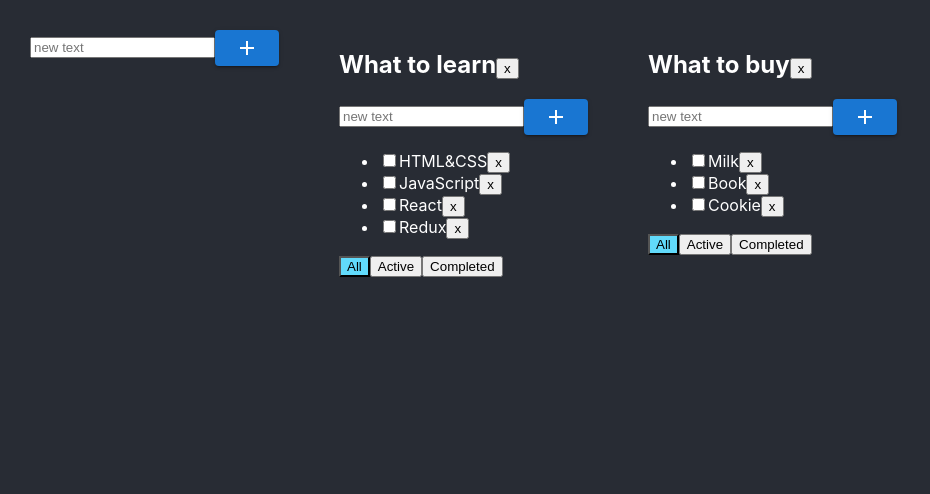
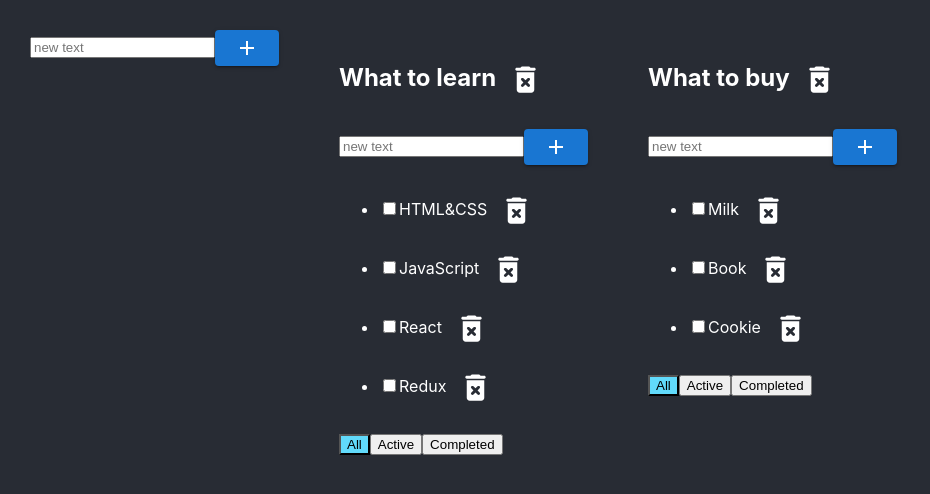
Before and after one commit to Reegulus/Todolist_TS, a React (Create React App) app: page / in a window 1280 px wide. Shown: the top 494 px of the page, without its empty margins (0-930 px from the left). Built offline with nearby package versions, Linux system fonts and the light colour scheme; the HTML template or start-up script is replaced by a standard one.

Commit message:
Todolist/ Material UI Button delete

```diff
--- a/src/components/AddItemForm.tsx
+++ b/src/components/AddItemForm.tsx
@@ -37,7 +37,6 @@ export function AddItemForm(props: SuperInputType) {
                 onChange={onChangeInputHandler}/>
             <Button onClick={addTaskHandler} variant={"contained"}><AddIcon/></Button>
             {error && <div className={'error-message'}>{error}</div>}
-
         </div>
     );
 };
--- a/src/components/Todolist.tsx
+++ b/src/components/Todolist.tsx
@@ -1,9 +1,11 @@
 import React, {ChangeEvent, useState, KeyboardEvent} from 'react';
 import {FilterPropsType, TasksPropsType} from "../App";
-import {Simulate} from "react-dom/test-utils";
-import keyPress = Simulate.keyPress;
+import DeleteOutlineIcon from '@mui/icons-material/DeleteOutline';
+import DeleteForeverTwoToneIcon from '@mui/icons-material/DeleteForeverTwoTone';
+import DeleteForeverRoundedIcon from '@mui/icons-material/DeleteForeverRounded';
 import {AddItemForm} from "./AddItemForm";
 import {EditableSpan} from "./EditableSpan";
+import {Button, IconButton} from "@mui/material";
 
 export type  TodolistPropsType = {
     id: string
@@ -39,7 +41,9 @@ export function Todolist(props: TodolistPropsType) {
         <div>
             <h2>
                 <EditableSpan title={props.title} onChange={onChangeTodolistTitleHandler}/>
-                <button onClick={removeTodolistHandler}>x</button>
+                <IconButton aria-label={'delete'} color={'inherit'} size={'large'} onClick={removeTodolistHandler}>
+                    <DeleteForeverRoundedIcon fontSize={'large'}/>
+                </IconButton>
             </h2>
             <AddItemForm callback={(title) => {
                 props.addTask(title, props.id)
@@ -65,13 +69,17 @@ export function Todolist(props: TodolistPropsType) {
                                 onChange={onChangeTaskHandler}
                             />
                             <EditableSpan title={el.title} onChange={onChangeTitleHandler}/>
-                            <button onClick={removeTaskHandler}>x</button>
+                            <IconButton aria-label={'delete'} color={'inherit'} size={'large'}
+                                        onClick={removeTaskHandler}>
+                                <DeleteForeverRoundedIcon fontSize={'large'}/>
+                            </IconButton>
                         </li>
                     )
                 })}
             </ul>
             <div>
-                <button className={props.filter === 'all' ? 'active-filter' : ''} onClick={onAllClickHandler}>All
+                <button className={props.filter === 'all' ? 'active-filter' : ''}
+                        onClick={onAllClickHandler}>All
                 </button>
                 <button className={props.filter === 'active' ? 'active-filter' : ''}
                         onClick={onActiveClickHandler}>Active
```
